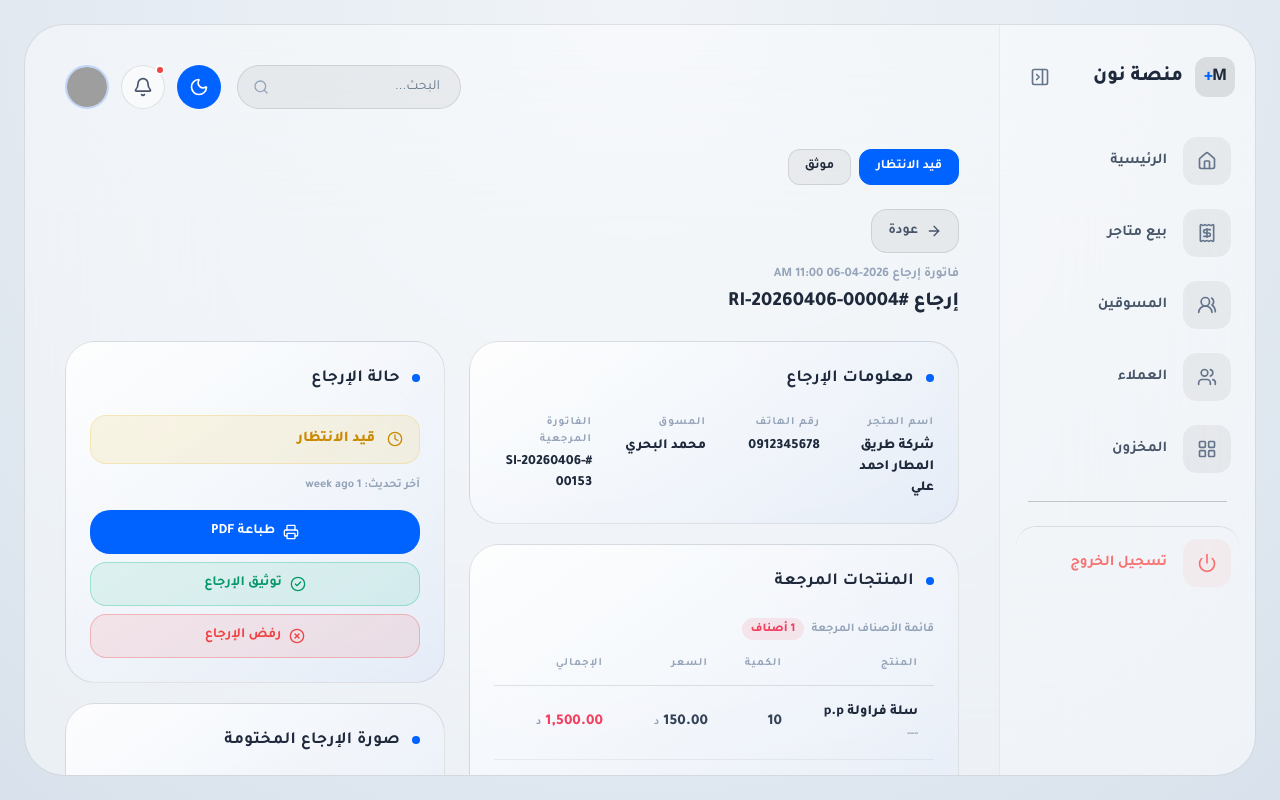
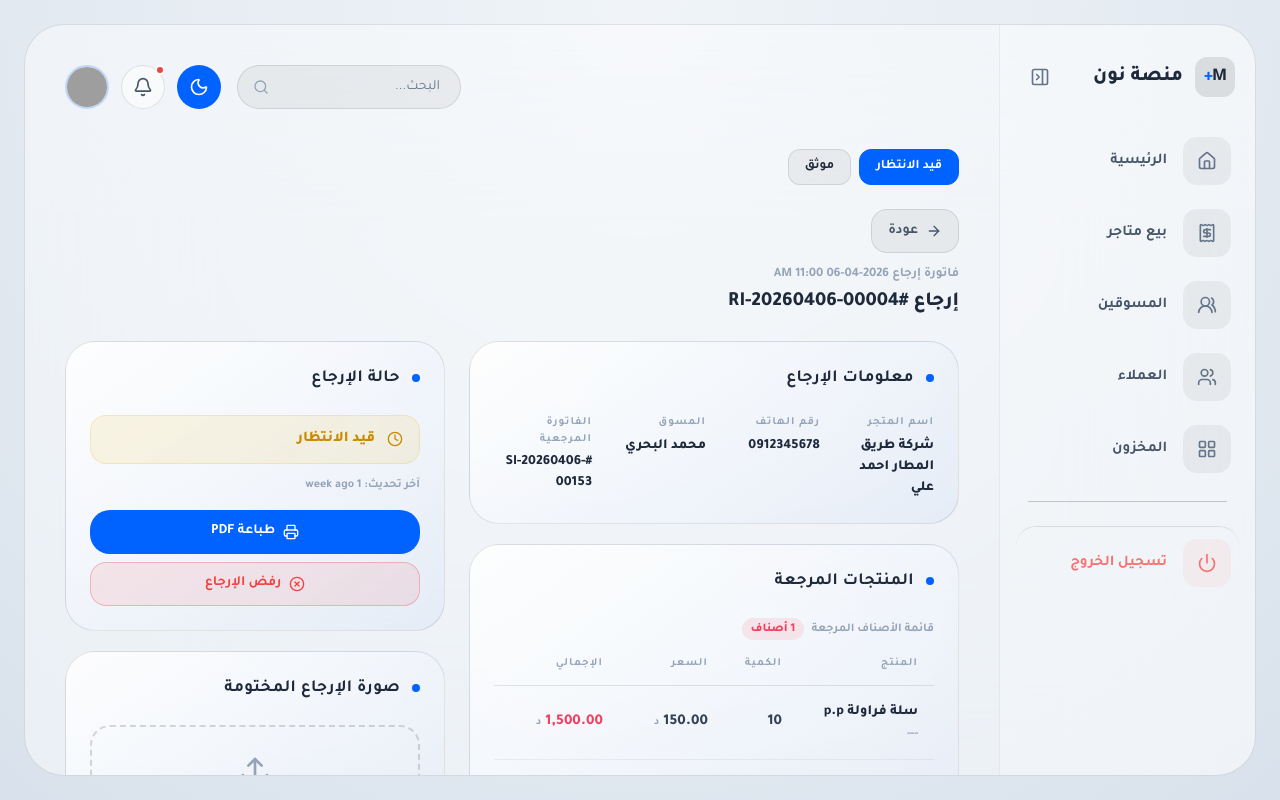
Before and after one commit to ofifice-alalem/tdm-design-for-v3, a React (Vite) app: page /invoices/returns/demo in a window 1280 px wide. Built offline with nearby package versions, Linux system fonts and the light colour scheme; grey boxes are pictures that could not be loaded.

Commit message:
commit -30

```diff
--- a/src/compenntes/layout/AppShell.tsx
+++ b/src/compenntes/layout/AppShell.tsx
@@ -59,7 +59,7 @@ export function AppShell({ children }: AppShellProps) {
 
         <AppSidebar isOpen={isSidebarOpen} onToggle={() => setIsSidebarOpen((prev) => !prev)} />
 
-        <div className="flex-1 flex flex-col p-4 md:p-8 lg:p-10 overflow-y-auto min-w-0 h-full relative custom-scroll">
+        <div className="flex-1 flex flex-col p-4 md:p-8 lg:p-10 pb-10 md:pb-12 lg:pb-12 overflow-y-auto min-w-0 h-full relative custom-scroll">
 
           <div className="lg:hidden flex items-center mb-6">
             <button
--- a/src/compenntes/ui/ListPage.tsx
+++ b/src/compenntes/ui/ListPage.tsx
@@ -33,7 +33,7 @@ export function ListPage({
   const filtered = activeTab === 'الكل' ? items : items.filter((x) => x.status === activeTab);
 
   return (
-    <div className="flex flex-col gap-6">
+    <div className="flex flex-col gap-6 pb-32 lg:pb-0">
 
         {/* Header */}
         <div className="flex items-center gap-2">
--- a/src/pages/ReturnInvoiceDetailPage.tsx
+++ b/src/pages/ReturnInvoiceDetailPage.tsx
@@ -221,16 +221,10 @@ export default function ReturnInvoiceDetailPage() {
                 </button>
               )}
               {ret.status === 'قيد الانتظار' && (
-                <>
-                  <button className="w-full h-11 rounded-[16px] flex items-center justify-center gap-2 font-bold text-[14px] bg-emerald-500/10 hover:bg-emerald-500 border border-emerald-500/30 hover:border-emerald-500 text-emerald-600 dark:text-emerald-400 hover:text-white transition-all">
-                    <CheckCircle2 className="w-4 h-4" />
-                    توثيق الإرجاع
-                  </button>
-                  <button className="w-full h-11 rounded-[16px] flex items-center justify-center gap-2 font-bold text-[14px] bg-red-500/10 hover:bg-red-500 border border-red-500/30 hover:border-red-500 text-red-500 hover:text-white transition-all">
-                    <XCircle className="w-4 h-4" />
-                    رفض الإرجاع
-                  </button>
-                </>
+                <button className="w-full h-11 rounded-[16px] flex items-center justify-center gap-2 font-bold text-[14px] bg-red-500/10 hover:bg-red-500 border border-red-500/30 hover:border-red-500 text-red-500 hover:text-white transition-all">
+                  <XCircle className="w-4 h-4" />
+                  رفض الإرجاع
+                </button>
               )}
             </div>
           </SpatialCard>
```
